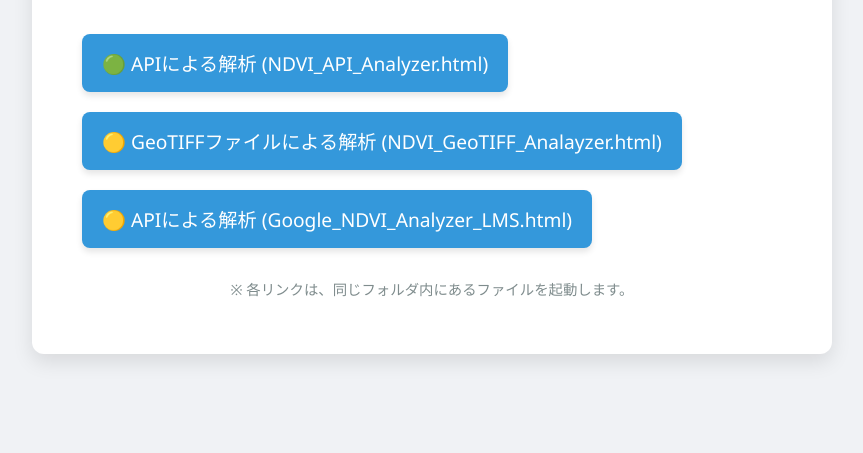
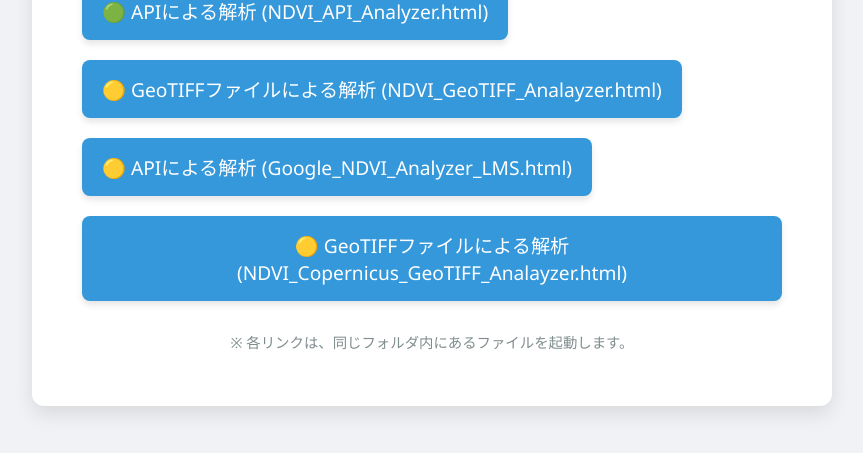
Before and after one commit to swd-hub/NDVI, a plain HTML site: page index.html in a window 1280 px wide. Shown: the part 295-748 px from the top of the page, without its empty margins (208-1071 px from the left). Drawn offline with nearby package versions, Linux system fonts and the light colour scheme.

Commit message:
Add link for GeoTIFF file analysis

```diff
--- a/index.html
+++ b/index.html
@@ -91,6 +91,11 @@
             🟡 APIによる解析 (Google_NDVI_Analyzer_LMS.html)
         </a>
 
+        <!-- リンク④：GeoTIFFファイルをアップロードして解析 -->
+        <a href="./NDVI_Copernicus_GeoTIFF_Analayzer.html" class="menu-button">
+            🟡 GeoTIFFファイルによる解析 (NDVI_Copernicus_GeoTIFF_Analayzer.html)
+        </a>
+
         <p>※ 各リンクは、同じフォルダ内にあるファイルを起動します。</p>
     </div>
 </body>
```
